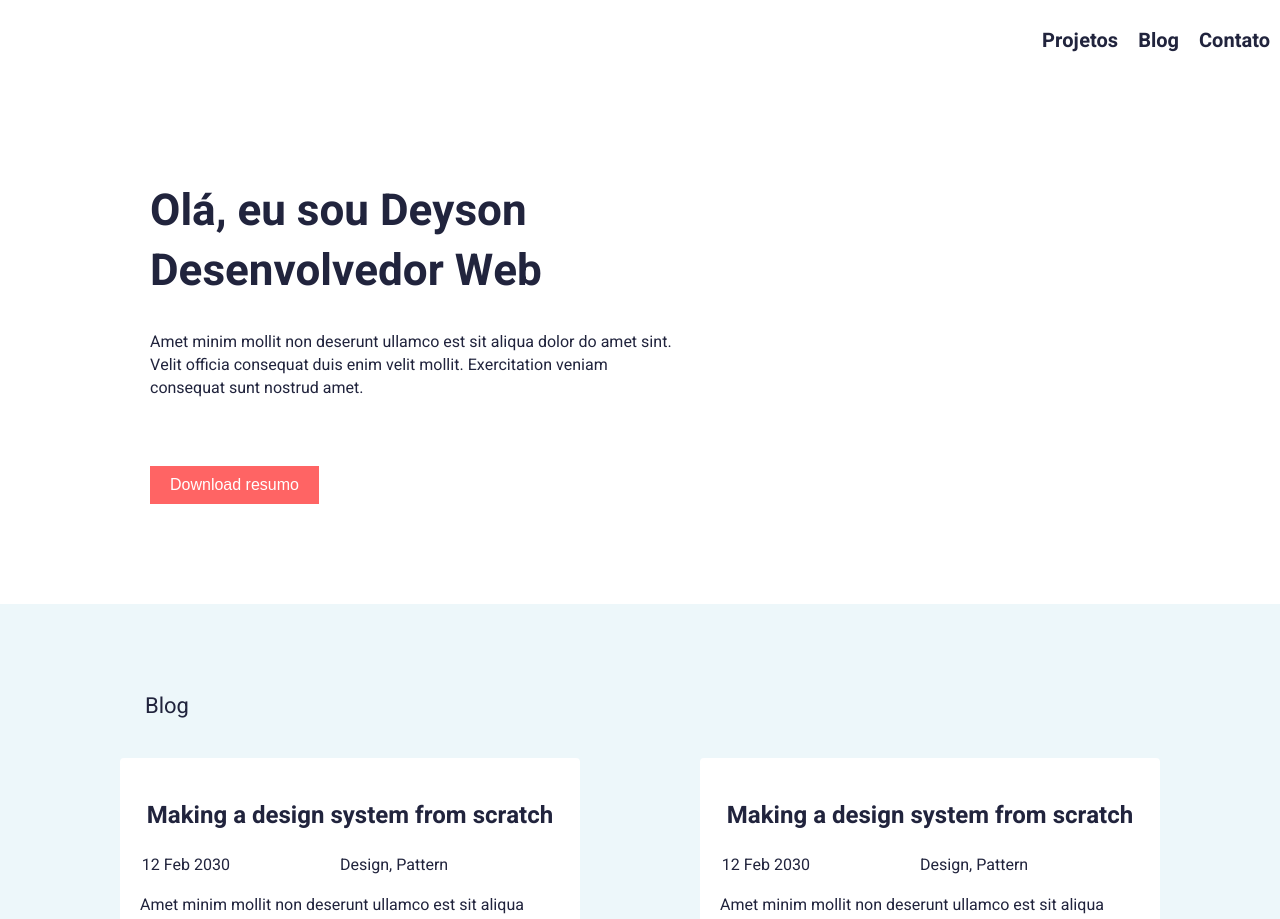
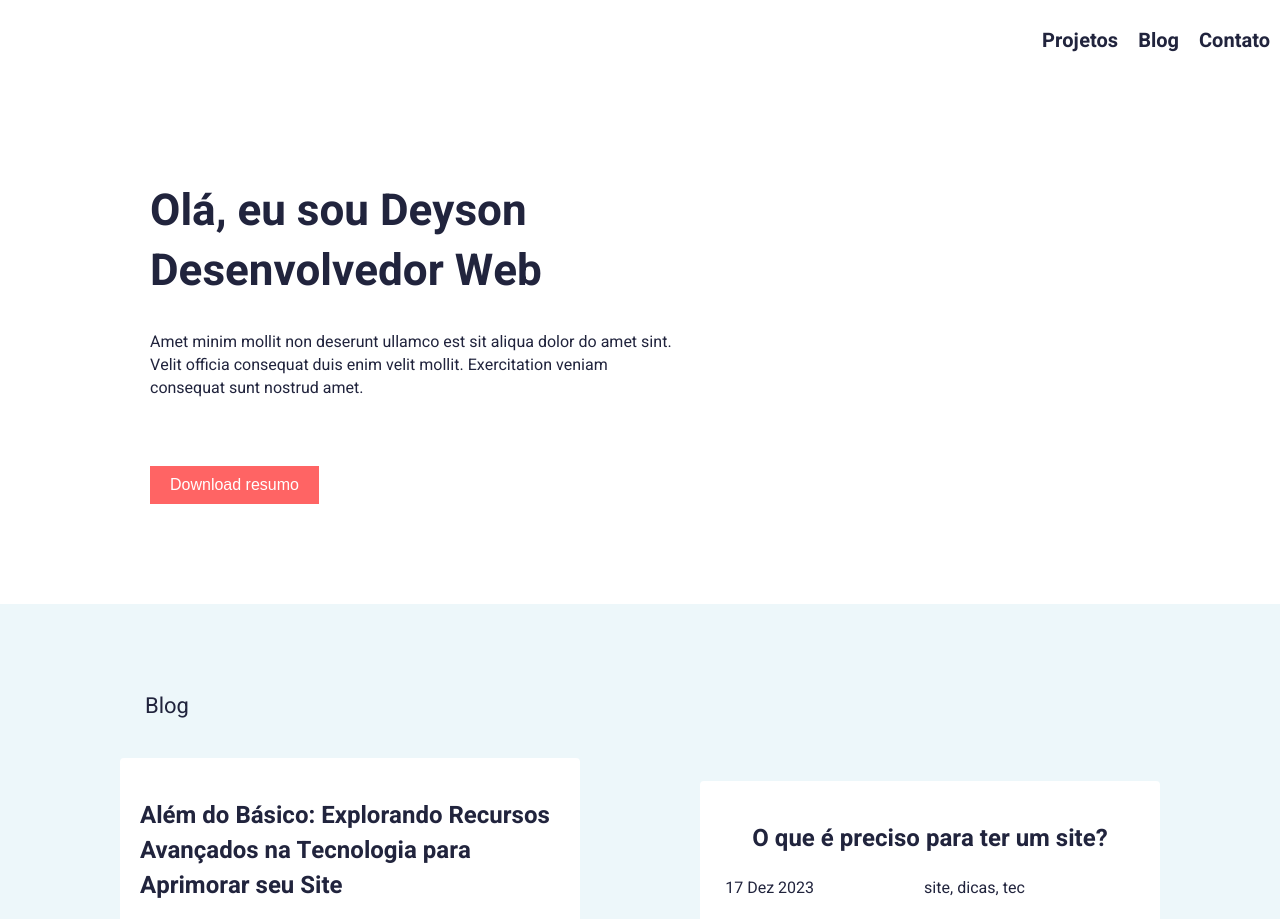
Before and after one commit to DeysonSantana/my-portfolio-com-react-hooks, a React (Vite) app: page / in a window 1280 px wide. Shown: the top 919 px of the page. Built offline with nearby package versions, Linux system fonts and the light colour scheme.

Commit message:
Version 1.0

```diff
--- a/src/componentes/sections/Blog.jsx
+++ b/src/componentes/sections/Blog.jsx
@@ -8,16 +8,16 @@ function Blog(){
             <div>
 
             <Cards
-                title="Making a design system from scratch"
-                date="12 Feb 2030"
-                tags="Design, Pattern"
-                description="Amet minim mollit non deserunt ullamco est sit aliqua dolor do amet sint. Velit officia consequat duis enim velit mollit. Exercitation veniam consequat sunt nostrud amet."
+                title="Além do Básico: Explorando Recursos Avançados na Tecnologia para Aprimorar seu Site"
+                date="11 Dez 2023"
+                tags="site, dicas, tec"
+                description="A evolução constante da tecnologia digital oferece uma infinidade de recursos para aprimorar seu site, transformando-o em uma ferramenta mais..."
             />
             <Cards
-                title="Making a design system from scratch"
-                date="12 Feb 2030"
-                tags="Design, Pattern"
-                description="Amet minim mollit non deserunt ullamco est sit aliqua dolor do amet sint. Velit officia consequat duis enim velit mollit. Exercitation veniam consequat sunt nostrud amet."
+                title="O que é preciso para ter um site?"
+                date="17 Dez 2023"
+                tags="site, dicas, tec"
+                description="Então, chegou o momento e você está decidido a trazer sua empresa para o mundo digital! Parabéns, ficamos felizes por ter tomado essa decisão. Mas tenho que perguntar: porque demorou tanto?"
             />
 
             </div>
```
